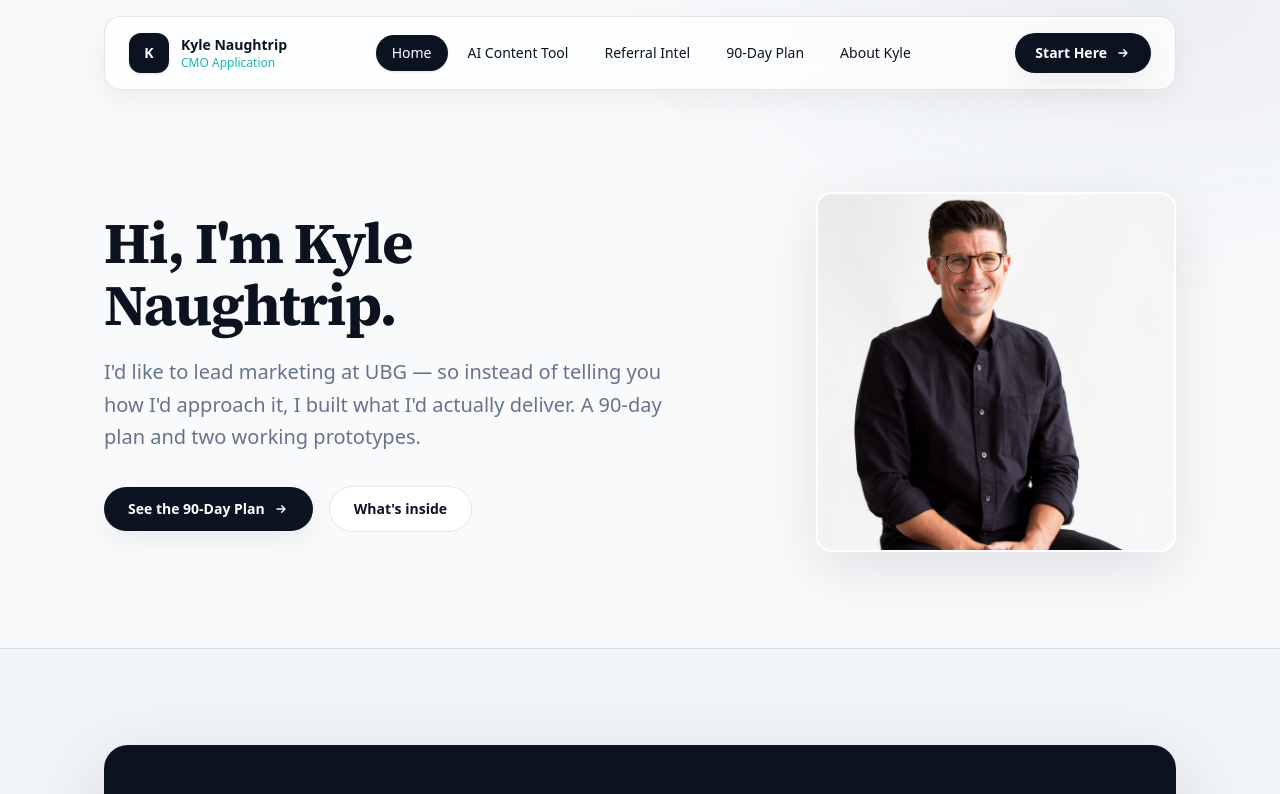
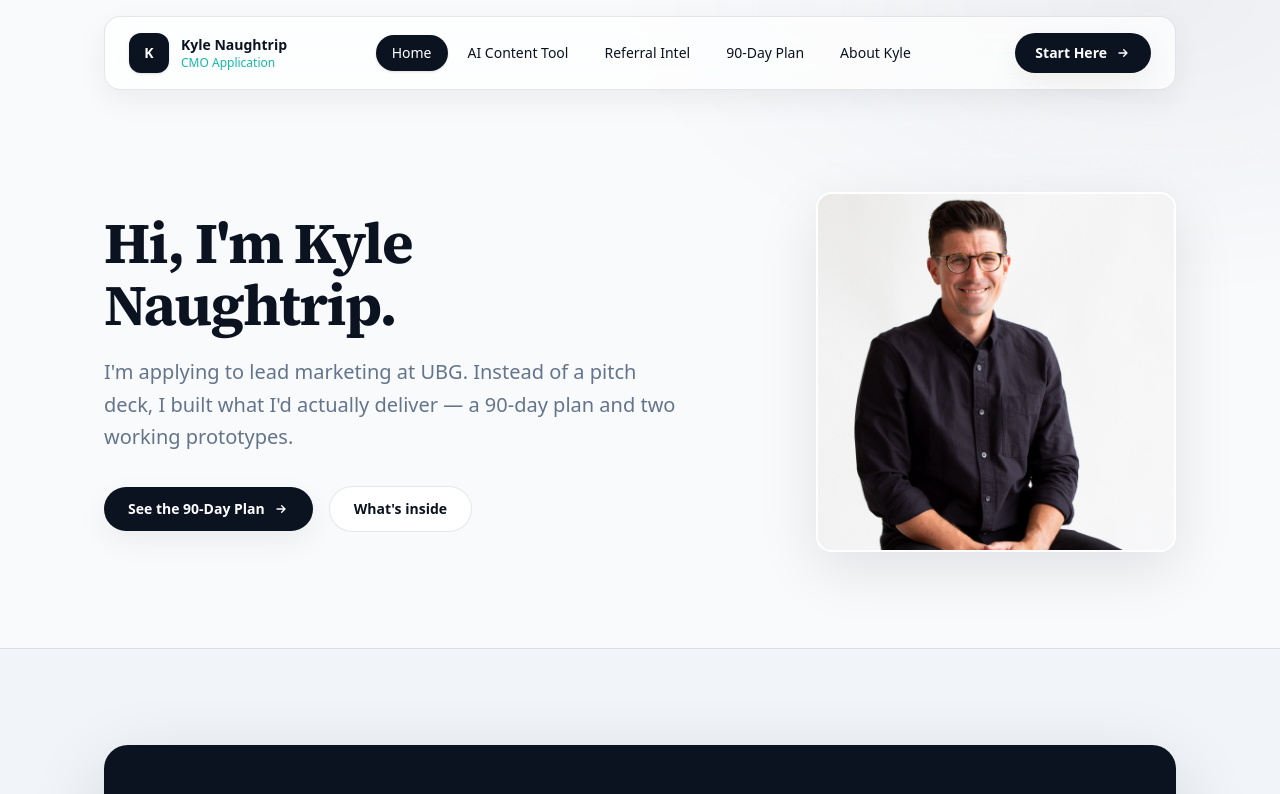
Before and after one commit to SidekickMarketer/ubg-cmo-demo, a Next.js app: page / in a window 1280 px wide. Shown: the top 794 px of the page. Built offline with nearby package versions, Linux system fonts and the light colour scheme.

Commit message:
Tighten hero copy: more direct, fewer words

```diff
--- a/src/app/page.tsx
+++ b/src/app/page.tsx
@@ -173,7 +173,7 @@ export default function HomePage() {
               </h1>
 
               <p className="mt-5 text-xl leading-relaxed text-[color:var(--muted)]">
-                I&apos;d like to lead marketing at UBG — so instead of telling you how I&apos;d approach it, I built what I&apos;d actually deliver. A 90-day plan and two working prototypes.
+                I&apos;m applying to lead marketing at UBG. Instead of a pitch deck, I built what I&apos;d actually deliver — a 90-day plan and two working prototypes.
               </p>
 
               <div className="mt-8 flex flex-col gap-4 sm:flex-row sm:items-center">
```
